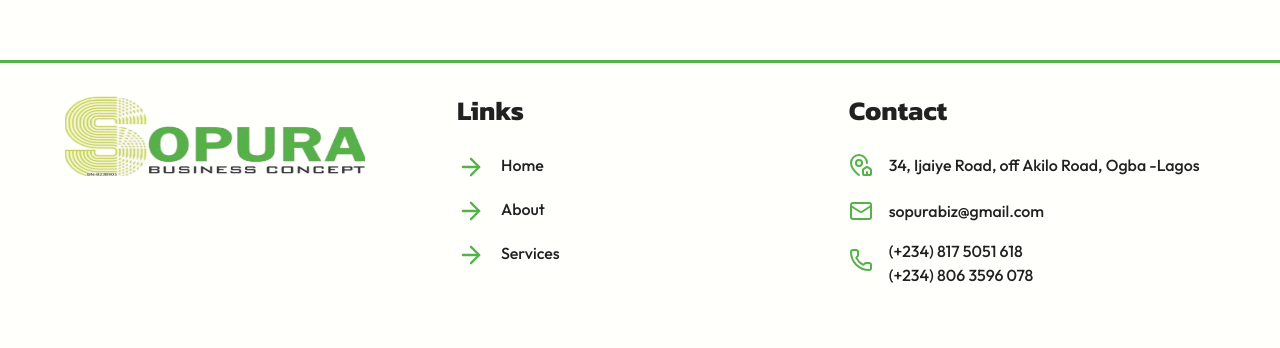
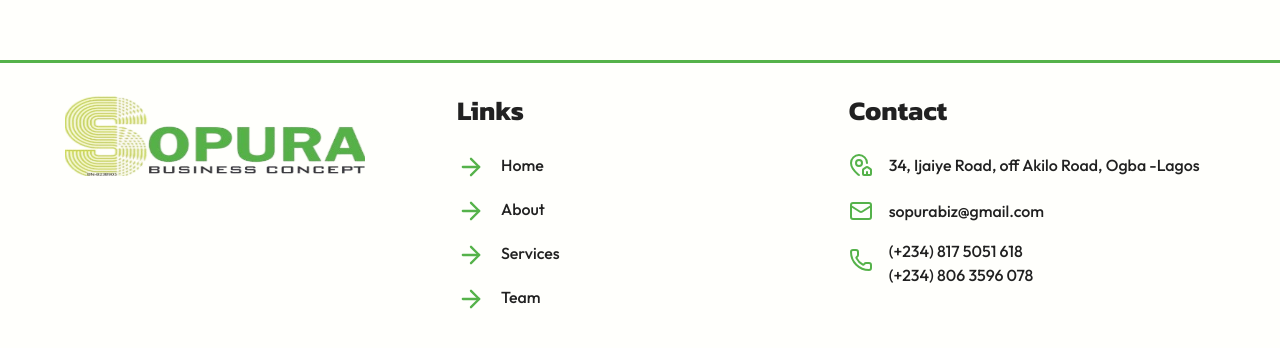
Before and after one commit to codebro01/sopura, a Next.js app: page / in a window 1280 px wide. Shown: the part 3956-4304 px from the top of the page. Built offline with nearby package versions, Linux system fonts and the light colour scheme.

Commit message:
added link functionality in footer

```diff
--- a/src/components/Footer.jsx
+++ b/src/components/Footer.jsx
@@ -99,7 +99,11 @@ export const Footer = () => {
         </Box>
         <Box component={'li'}>
           <ArrowRight size={28} color={colors.primary} />
-          <Link href={'/services'}>Services</Link>
+          <Link href={'/#services'}>Services</Link>
+        </Box>
+        <Box component={'li'}>
+          <ArrowRight size={28} color={colors.primary} />
+          <Link href={'/#team'}>Team</Link>
         </Box>
       </Box>
 
```
